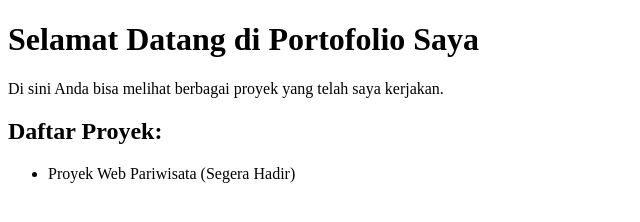
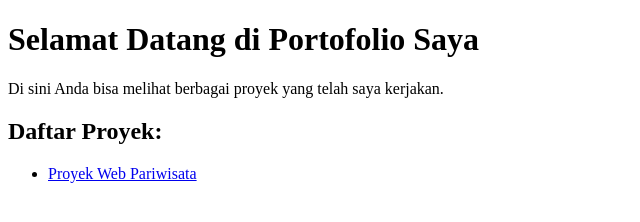
Before and after one commit to Shutdown-droid/Portofolio, a plain HTML site: page index.html in a window 1280 px wide. Shown: the whole page, without its empty margins (0-640 px from the left). Drawn offline with Linux system fonts and the light colour scheme.

Commit message:
Update link for Web Pariwisata project

```diff
--- a/index.html
+++ b/index.html
@@ -11,8 +11,8 @@
 
     <h2>Daftar Proyek:</h2>
     <ul>
-        <!-- Nanti link menuju folder web pariwisata akan ditaruh di sini -->
-        <li>Proyek Web Pariwisata (Segera Hadir)</li>
+    <!-- Ganti "Nama_Folder_Pariwisatamu" dengan nama folder aslinya, misalnya Web_Pariwisata -->
+    <li><a href="Nama_Folder_Pariwisatamu/index.html">Proyek Web Pariwisata</a></li>
     </ul>
 </body>
 </html>
```
